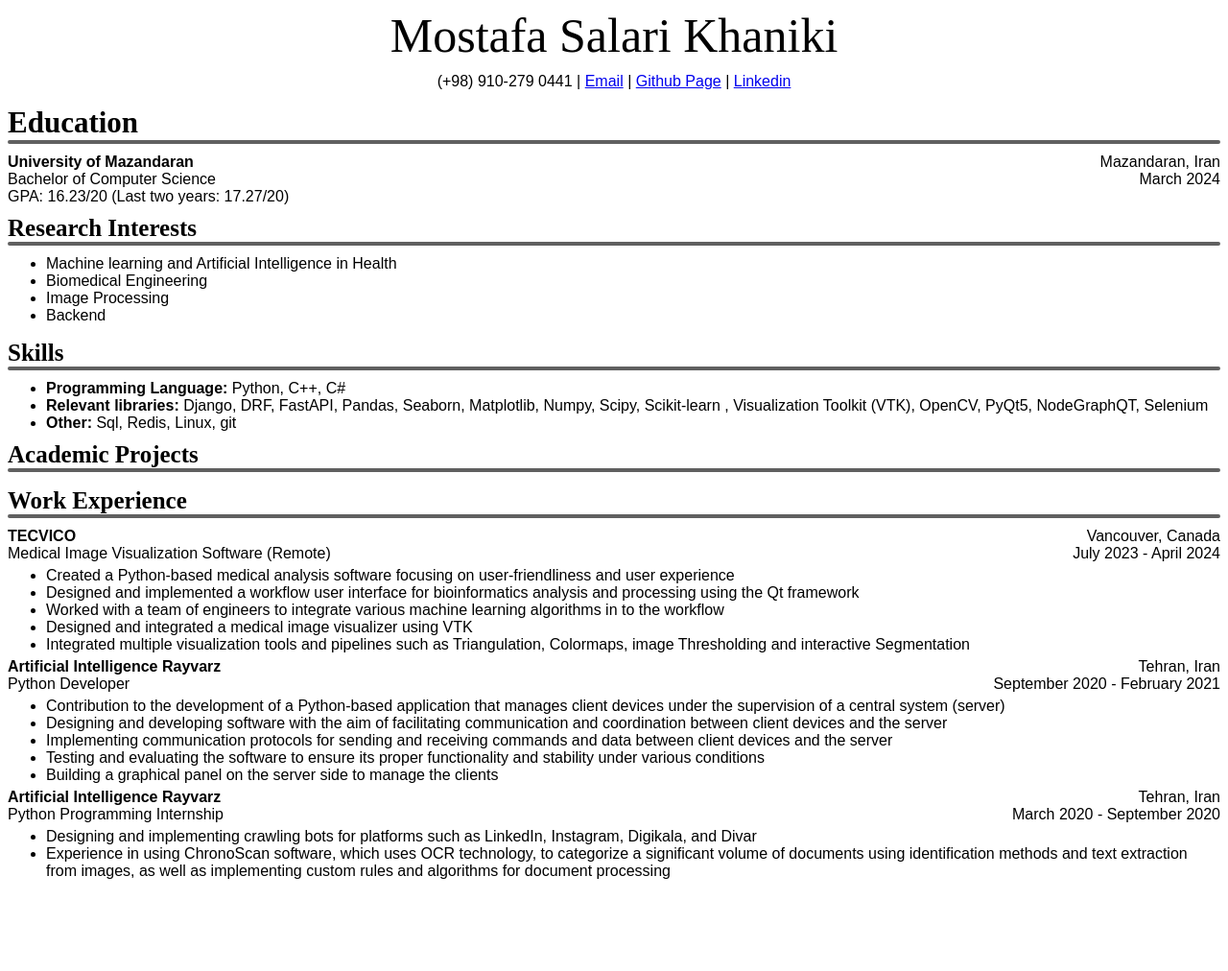
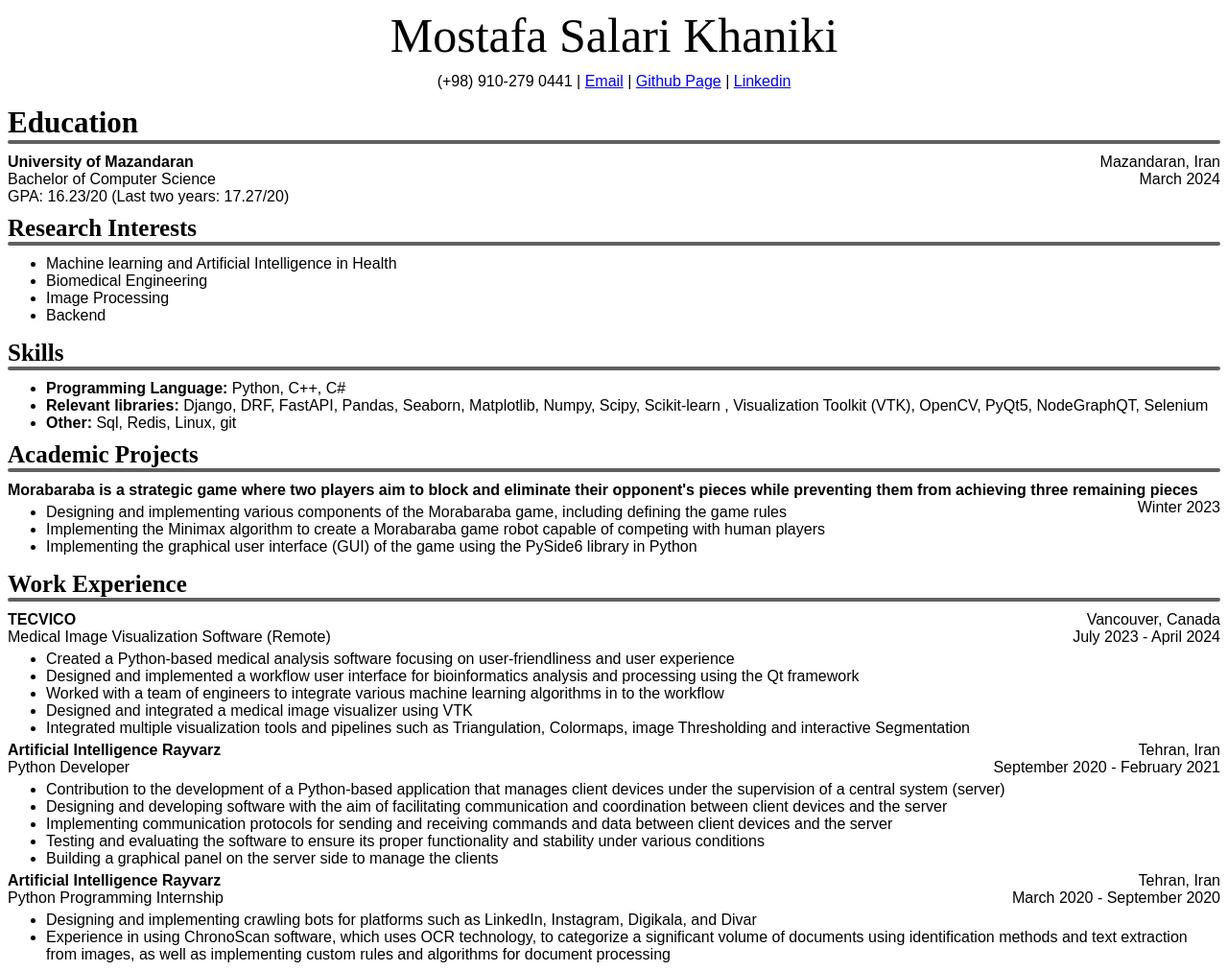
Before and after one commit to mostafasalarikhaniki/mostafasalarikhaniki.github.io, a Jekyll site: the page _pages/cv.html, which Jekyll copies as it is, in a window 1280 px wide. Shown: the whole page at 96% size. Built offline with Jekyll 4.4.1, drawn with Linux system fonts in a browser that asks for light colours; before the commit the page ends 925 px from its top, so only the background shows below that.

Commit message:
add morabaraba to academic projects

```diff
--- a/_pages/cv.html
+++ b/_pages/cv.html
@@ -113,7 +113,16 @@
             Academic Projects
         </span>
     </h2>
+    <b>Morabaraba is a strategic game where two players aim to block and eliminate their opponent's pieces while preventing them from achieving three remaining pieces
+    </b>
+    <span style="float:right;">Winter 2023
+    </span>
+    <ul>
+        <li>Designing and implementing various components of the Morabaraba game, including defining the game rules</li>
+        <li>Implementing the Minimax algorithm to create a Morabaraba game robot capable of competing with human players</li>
+        <li>Implementing the graphical user interface (GUI) of the game using the PySide6 library in Python</li>
 
+    </ul>
     <p style="text-align:left;">
     <h2>
         <span style="font-family:Times New Roman;font-size:25px">
```
